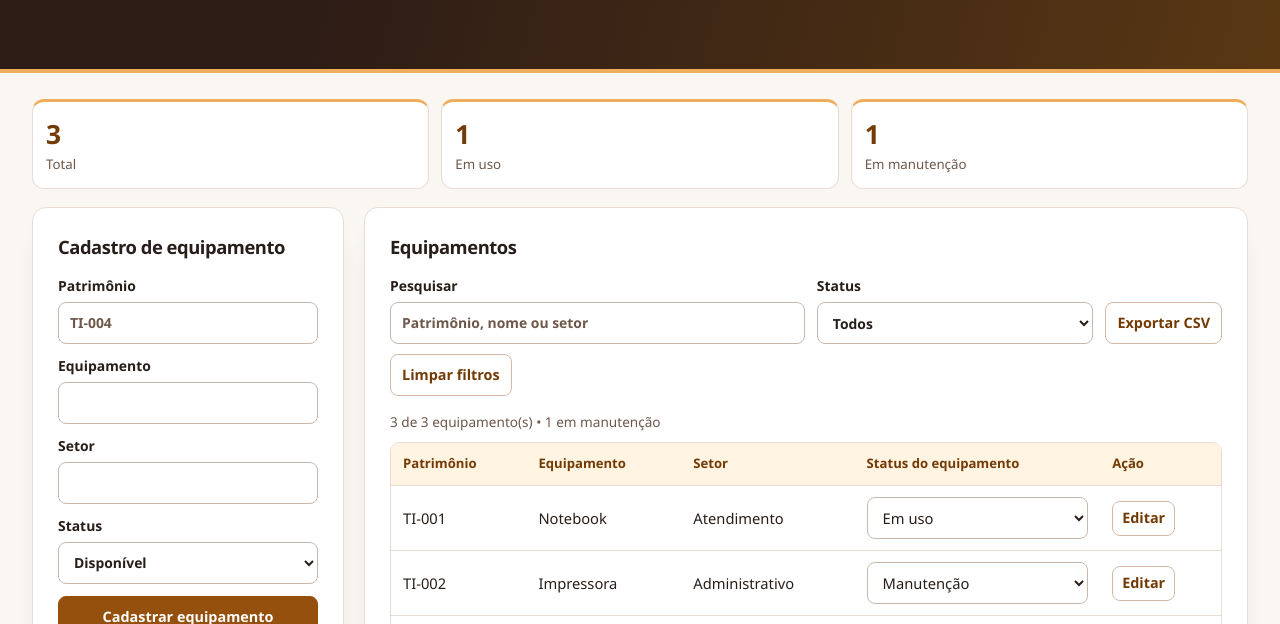
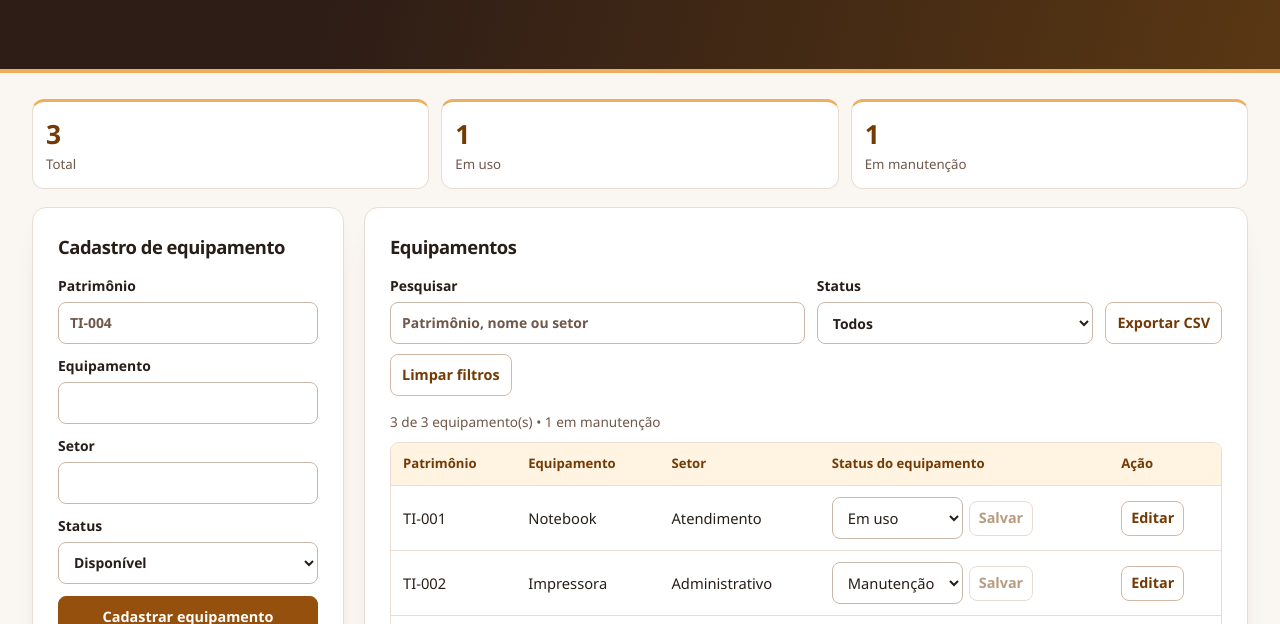
Before and after one commit to NathaliaCosmo3/inventario-de-equipamentos, a plain HTML site: page index.html in a window 1280 px wide. Shown: the part 170-794 px from the top of the page. Drawn offline with Linux system fonts and the light colour scheme.

Commit message:
Exige confirmação pelo botão Salvar ao mudar o status

```diff
--- a/index.html
+++ b/index.html
@@ -95,6 +95,9 @@ output:empty { display: none; }
 td button+button{margin:5px 0 0}
 [hidden]{display:none!important}
 @media(max-width:420px){.summary{gap:5px}.summary article{padding:6px}.summary span{font-size:.72rem}}
+.status-controls { display: flex; flex-wrap: wrap; align-items: center; gap: 6px; }
+.status-controls select { width: auto; max-width: 100%; }
+.status-controls button:disabled { opacity: .5; cursor: default; }
 </style>
 </head>
 <body class="inventory">
@@ -103,7 +106,8 @@ td button+button{margin:5px 0 0}
 </div><p class="footnote">Use dados fictícios nesta demonstração.</p></main>
 <script>
 const by=id=>document.getElementById(id); const report=message=>{by('message').textContent=message;}; const cell=(row,value)=>{const td=row.insertCell();td.textContent=value;return td;}; const addButton=(parent,label,action)=>{const b=document.createElement('button');b.type='button';b.className='secondary';b.textContent=label;b.addEventListener('click',action);parent.append(b);}; const normalize=value=>value.toLocaleLowerCase('pt-BR').normalize('NFD').replace(/[\u0300-\u036f]/g,''); const persist=(key,data)=>localStorage.setItem(key,JSON.stringify(data)); const load=(key,fallback)=>{try{return JSON.parse(localStorage.getItem(key))??fallback;}catch{return fallback;}}; const csvExport=(filename,rows)=>{const escape=value=>{let text=String(value??'');if(/^[=+@\-\t\r\n]/.test(text.trimStart())||/^[\t\r\n]/.test(text))text="'"+text;return '"'+text.replaceAll('"','""')+'"';};const content=rows.map(row=>row.map(escape).join(',')).join('\r\n');const url=URL.createObjectURL(new Blob(['\uFEFF',content],{type:'text/csv;charset=utf-8'}));const link=document.createElement('a');link.href=url;link.download=filename;link.click();setTimeout(()=>URL.revokeObjectURL(url),1000);};
-const key='nathalia-inventario-v1';let items=load(key,[{id:'TI-001',name:'Notebook',sector:'Atendimento',status:'Em uso'},{id:'TI-002',name:'Impressora',sector:'Administrativo',status:'Manutenção'},{id:'TI-003',name:'Monitor',sector:'Estoque',status:'Disponível'}]);let editing=null;const form=by('entry');function statusControl(row, item) {
+const key='nathalia-inventario-v1';let items=load(key,[{id:'TI-001',name:'Notebook',sector:'Atendimento',status:'Em uso'},{id:'TI-002',name:'Impressora',sector:'Administrativo',status:'Manutenção'},{id:'TI-003',name:'Monitor',sector:'Estoque',status:'Disponível'}]);let editing=null;const form=by('entry');const pendingStatuses = new Map();
+function statusControl(row, item) {
   const select = document.createElement('select');
   select.setAttribute('aria-label', 'Alterar status de ' + item.id);
   for (const status of ['Disponível', 'Em uso', 'Manutenção']) {
@@ -112,19 +116,36 @@ const key='nathalia-inventario-v1';let items=load(key,[{id:'TI-001',name:'Notebo
     option.textContent = status;
     select.append(option);
   }
-  select.value = item.status;
+  select.value = pendingStatuses.get(item.id) ?? item.status;
+
+  const save = document.createElement('button');
+  save.type = 'button';
+  save.className = 'secondary';
+  save.textContent = 'Salvar';
+  save.setAttribute('aria-label', 'Salvar status de ' + item.id);
+  save.disabled = select.value === item.status;
   select.addEventListener('change', () => {
+    save.disabled = select.value === item.status;
+    if (save.disabled) pendingStatuses.delete(item.id);
+    else pendingStatuses.set(item.id, select.value);
+  });
+  save.addEventListener('click', () => {
     const status = select.value;
+    if (status === item.status) return;
     const next = items.map(entry => entry.id === item.id ? {...entry, status} : entry);
     if (editing === item.id) form.elements.namedItem('status').value = status;
     saveItems(next, item.id, 'Status de ' + item.id + ' alterado para ' + status + '.');
     const updated = by('rows').querySelector('select[aria-label="Alterar status de ' + CSS.escape(item.id) + '"]');
     (updated || by('status')).focus();
   });
-  cell(row, '').append(select);
+  const controls = document.createElement('div');
+  controls.className = 'status-controls';
+  controls.append(select, save);
+  cell(row, '').append(controls);
 }
 
 function saveItems(next, id, message) {
+  pendingStatuses.delete(id);
   let stored = true;
   try { persist(key, next); } catch { stored = false; }
   items = next;
```
